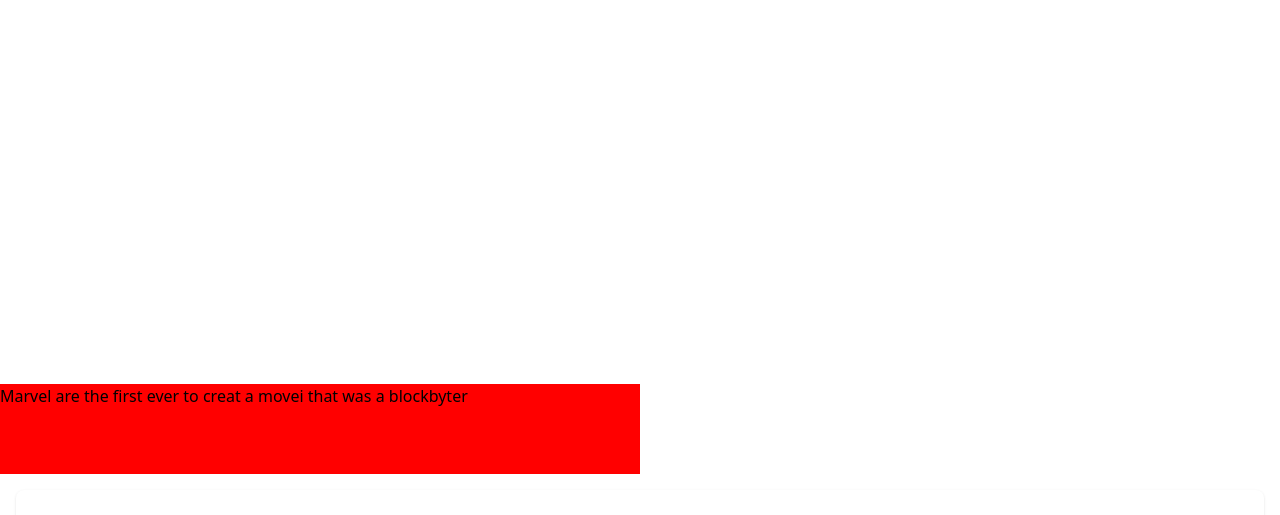
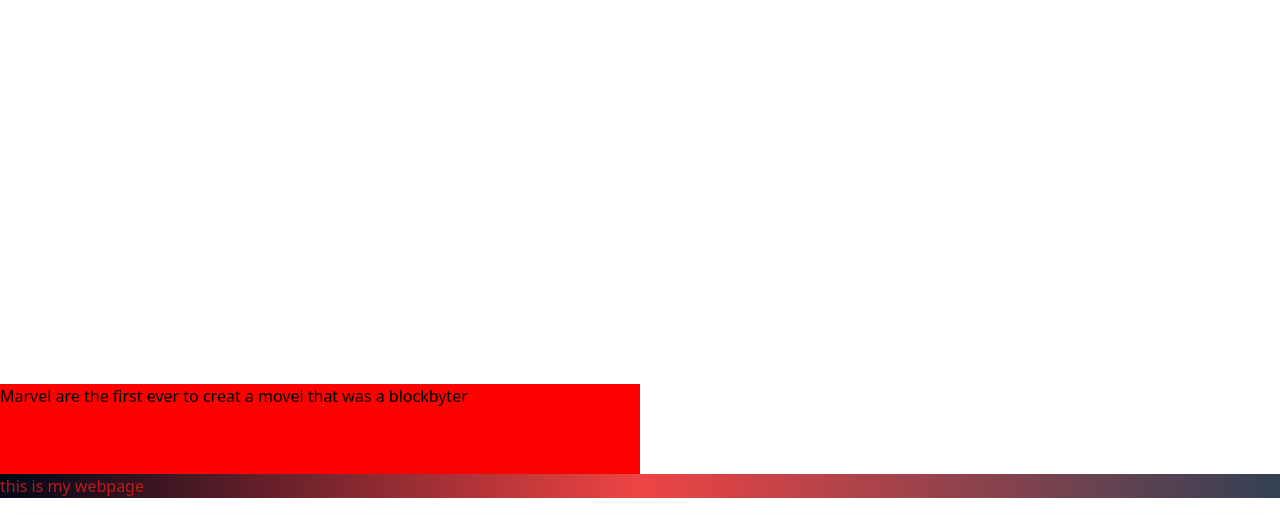
Before and after one commit to anasmian07/aktiProject, a plain HTML site: page navBar/contact/day2.html in a window 1280 px wide. Shown: the part 64-579 px from the top of the page. Drawn offline with nearby package versions, Linux system fonts and the light colour scheme.

Commit message:
animation

```diff
--- a/navBar/contact/day2.html
+++ b/navBar/contact/day2.html
@@ -206,6 +206,7 @@
         Marvel are the first ever to creat a movei that was a blockbyter
       </p>
     </div>
+    <p class="text-red-700 bg-gradient-to-r from-slate-950 via-red-500 to-slate-700">this is my webpage</p>
     <!--footer from tailwind css-->
 
     <footer class="bg-white rounded-lg shadow dark:bg-gray-900 m-4">
```
